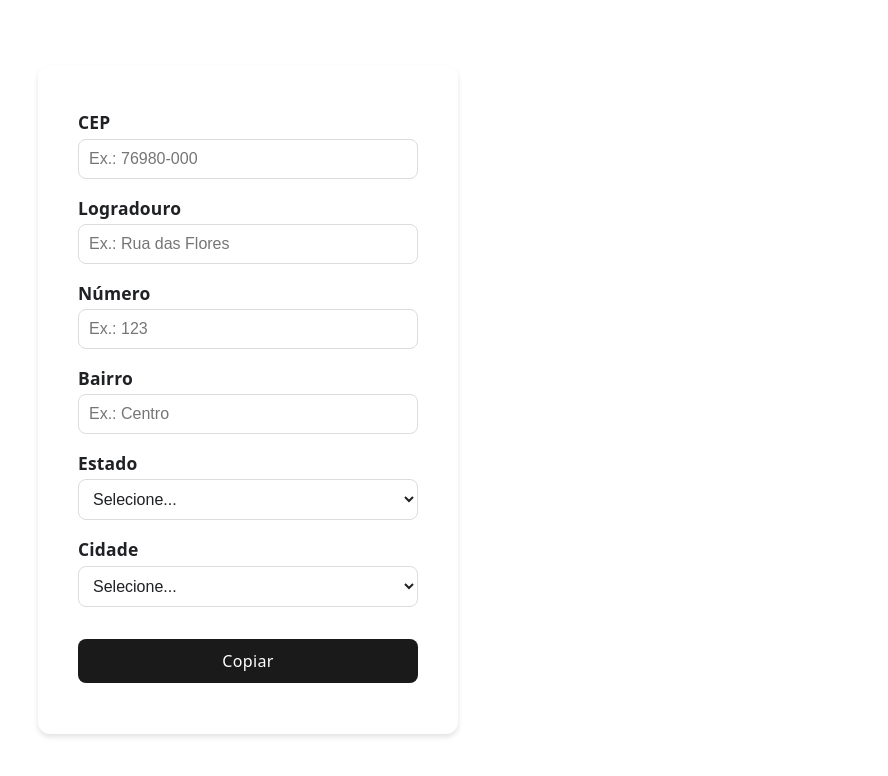
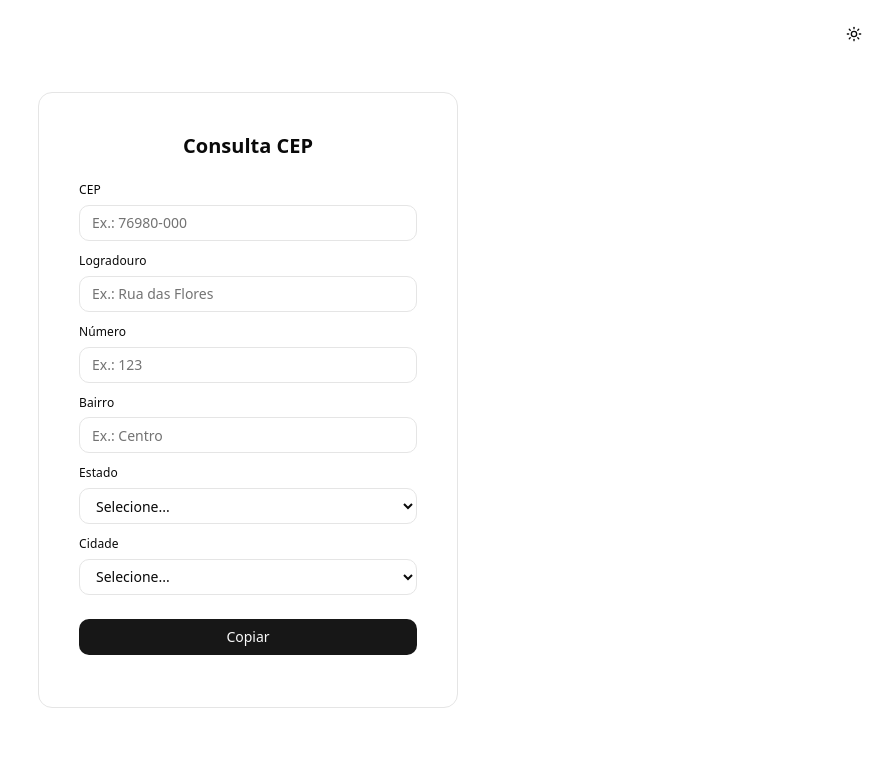
Before and after one commit to vximoraes/consulta-cep, a website built with Vite: page index.html in a window 1280 px wide. Shown: the whole page, without its empty margins (392-1280 px from the left). Built offline with nearby package versions, Linux system fonts and the light colour scheme; no server answers.

Commit message:
feat: apply achromatic design system and add light/dark theme toggle
Port fullstack-template's design tokens (OKLCH palette, radius/spacing
scale, ghost-button icon style) to plain CSS custom properties. Add a
theme toggle button (sun/moon icon, localStorage-persisted, blocking
inline script to avoid flash-of-wrong-theme) since the app has no
framework to wire next-themes into. Replace the app icon with a
generated 'CC' signature favicon (icon.svg + apple-icon.png).

```diff
--- a/index.html
+++ b/index.html
@@ -3,11 +3,24 @@
   <head>
     <meta charset="UTF-8" />
     <meta name="viewport" content="width=device-width, initial-scale=1.0" />
-    <link rel="shortcut icon" href="./public/earth.png" type="image/x-icon">
-    <title>CEP</title>
+    <link rel="icon" type="image/svg+xml" href="/icon.svg" />
+    <link rel="apple-touch-icon" href="/apple-icon.png" />
+    <title>Consulta CEP</title>
+    <script>
+      (function () {
+        var stored = localStorage.getItem('theme');
+        var theme = stored || (matchMedia('(prefers-color-scheme: dark)').matches ? 'dark' : 'light');
+        document.documentElement.setAttribute('data-theme', theme);
+      })();
+    </script>
   </head>
   <body>
+    <button type="button" id="theme-toggle" aria-label="Alternar tema">
+      <svg id="icon-sun" xmlns="http://www.w3.org/2000/svg" width="16" height="16" viewBox="0 0 24 24" fill="none" stroke="currentColor" stroke-width="2" stroke-linecap="round" stroke-linejoin="round"><circle cx="12" cy="12" r="4"/><path d="M12 2v2"/><path d="M12 20v2"/><path d="m4.93 4.93 1.41 1.41"/><path d="m17.66 17.66 1.41 1.41"/><path d="M2 12h2"/><path d="M20 12h2"/><path d="m6.34 17.66-1.41 1.41"/><path d="m19.07 4.93-1.41 1.41"/></svg>
+      <svg id="icon-moon" xmlns="http://www.w3.org/2000/svg" width="16" height="16" viewBox="0 0 24 24" fill="none" stroke="currentColor" stroke-width="2" stroke-linecap="round" stroke-linejoin="round"><path d="M12 3a6 6 0 0 0 9 9 9 9 0 1 1-9-9Z"/></svg>
+    </button>
     <form action="">
+      <h1>Consulta CEP</h1>
       <div>
         <label for="cep">CEP</label>
         <input type="text" id="cep" placeholder="Ex.: 76980-000">
--- a/src/main.ts
+++ b/src/main.ts
@@ -7,11 +7,20 @@ const bairroInput = document.querySelector<HTMLInputElement>('#bairro')!;
 const estadoSelect = document.querySelector<HTMLSelectElement>('#estados')!;
 const cidadeSelect = document.querySelector<HTMLSelectElement>('#cidades')!;
 const copiarBtn = document.querySelector<HTMLButtonElement>('#copiar')!;
+const themeToggleBtn = document.querySelector<HTMLButtonElement>('#theme-toggle')!;
 
 popularEstados();
 
 cepInput.addEventListener('blur', preencherEnderecoPorCep);
 estadoSelect.addEventListener('change', atualizarCidades);
+themeToggleBtn.addEventListener('click', alternarTema);
+
+function alternarTema() {
+    const atual = document.documentElement.getAttribute('data-theme');
+    const proximo = atual === 'dark' ? 'light' : 'dark';
+    document.documentElement.setAttribute('data-theme', proximo);
+    localStorage.setItem('theme', proximo);
+}
 
 async function popularEstados() {
     try {
--- a/src/style.css
+++ b/src/style.css
@@ -1,5 +1,22 @@
 :root {
-  font-family: system-ui, Avenir, Helvetica, Arial, sans-serif;
+  --background: oklch(1 0 0);
+  --foreground: oklch(0.145 0 0);
+  --card: oklch(1 0 0);
+  --muted: oklch(0.97 0 0);
+  --muted-foreground: oklch(0.556 0 0);
+  --border: oklch(0.922 0 0);
+  --ring: oklch(0.708 0 0);
+  --primary: oklch(0.205 0 0);
+  --primary-foreground: oklch(0.985 0 0);
+  --destructive: oklch(0.577 0.245 27.325);
+
+  --radius-sm: 0.375rem;
+  --radius-md: 0.5rem;
+  --radius-lg: 0.625rem;
+  --radius-xl: 0.875rem;
+
+  color-scheme: light dark;
+  font-family: "Plus Jakarta Sans", system-ui, Avenir, Helvetica, Arial, sans-serif;
   line-height: 1.5;
   font-weight: 400;
 
@@ -9,14 +26,21 @@
   -moz-osx-font-smoothing: grayscale;
 }
 
-a {
-  font-weight: 500;
-  color: #646cff;
-  text-decoration: inherit;
+:root[data-theme="dark"] {
+  --background: oklch(0.145 0 0);
+  --foreground: oklch(0.985 0 0);
+  --card: oklch(0.205 0 0);
+  --muted: oklch(0.269 0 0);
+  --muted-foreground: oklch(0.708 0 0);
+  --border: oklch(1 0 0 / 10%);
+  --ring: oklch(0.556 0 0);
+  --primary: oklch(0.922 0 0);
+  --primary-foreground: oklch(0.205 0 0);
+  --destructive: oklch(0.704 0.191 22.216);
 }
 
-a:hover {
-  color: #535bf2;
+* {
+  transition: background-color 0.2s ease, border-color 0.2s ease;
 }
 
 body {
@@ -24,167 +48,133 @@ body {
   display: flex;
   justify-content: center;
   align-items: center;
-  place-items: center;
   min-width: 320px;
   min-height: 100vh;
+  background: var(--background);
+  color: var(--foreground);
+}
+
+#theme-toggle {
+  position: fixed;
+  top: 16px;
+  right: 16px;
+  display: flex;
+  align-items: center;
+  justify-content: center;
+  width: 36px;
+  height: 36px;
+  border-radius: var(--radius-lg);
+  border: none;
+  background: transparent;
+  color: var(--foreground);
+  cursor: pointer;
+}
+
+#theme-toggle:hover {
+  background: var(--muted);
+}
+
+#theme-toggle:focus-visible {
+  outline: none;
+  box-shadow: 0 0 0 3px color-mix(in oklch, var(--ring) 50%, transparent);
+}
+
+#theme-toggle #icon-moon {
+  display: none;
+}
+
+:root[data-theme="dark"] #theme-toggle #icon-sun {
+  display: none;
+}
+
+:root[data-theme="dark"] #theme-toggle #icon-moon {
+  display: block;
 }
 
 h1 {
-  font-size: 3.2em;
-  line-height: 1.1;
-}
-
-#app {
-  max-width: 1280px;
-  margin: 0 auto;
-  padding: 2rem;
+  font-size: 1.25rem;
+  font-weight: 600;
+  line-height: 1.25;
+  margin: 0 0 24px;
   text-align: center;
 }
 
-.logo {
-  height: 6em;
-  padding: 1.5em;
-  will-change: filter;
-  transition: filter 300ms;
-}
-
-.logo:hover {
-  filter: drop-shadow(0 0 2em #646cffaa);
-}
-
-.logo.vanilla:hover {
-  filter: drop-shadow(0 0 2em #3178c6aa);
-}
-
-.card {
-  padding: 2em;
-}
-
-button {
-  border-radius: 8px;
-  border: 1px solid transparent;
-  padding: 0.6em 1.2em;
-  font-size: 1em;
-  font-weight: 500;
-  font-family: inherit;
-  background-color: #1a1a1a;
-  cursor: pointer;
-  transition: border-color 0.5s;
-}
-
-button:hover {
-  border-color: #646cff;
-  transition: border-color 0.5s;
-}
-
-button:focus,
-button:focus-visible {
-  outline: 4px auto -webkit-focus-ring-color;
-  transition: border-color 0.5s;
-}
-
 form {
-  background: #fff;
-  border-radius: 12px;
-  box-shadow: 0 3px 5px 0 rgba(60, 64, 67, 0.15);
-
+  background: var(--card);
+  border: 1px solid var(--border);
+  border-radius: var(--radius-xl);
   padding: 40px;
-  gap: 1.1em;
-  margin: 2em auto;
-  transition: 0.5s;
+  margin: 32px auto;
   width: 420px;
+  max-width: calc(100vw - 32px);
   box-sizing: border-box;
-}
-
-form:hover {
-  transition: 0.5s;
-  scale: 101%;
 }
 
 form div {
   display: flex;
   flex-direction: column;
-  margin-bottom: 0.7em;
+  margin-bottom: 12px;
 }
 
 form label {
-  color: #202124;
-  font-size: 1.09em;
-  margin-bottom: 0.18em;
-  margin-top: 0.18em;
-  font-weight: bold;
+  color: var(--foreground);
+  font-size: 0.75rem;
+  font-weight: 500;
+  line-height: 1.4;
   letter-spacing: 0.01em;
+  margin-bottom: 6px;
 }
 
 form input[type="text"],
-form input[type="number"],
-form input[type="email"],
-form input[type="password"],
 form select {
   width: 100%;
   box-sizing: border-box;
+  height: 36px;
+  padding: 0 12px;
+  border-radius: var(--radius-lg);
+  border: 1px solid var(--border);
+  background: var(--background);
+  color: var(--foreground);
+  font-size: 0.875rem;
+  font-family: inherit;
+}
 
-  padding: 10px 100px 10px 10px;
-  border-radius: 8px;
-  border: 1.2px solid #dadce0;
-  background: #fff;
-  color: #202124;
-  font-size: 1em;
-  margin-bottom: 0.1em;
-  text-align: left;
+form input[type="text"]::placeholder {
+  color: var(--muted-foreground);
 }
 
 form input:focus,
 form select:focus {
-  border-color: #797979;
   outline: none;
-  background: #fff;
-  box-shadow: 0 0 0 2px #e8f0fe;
+  border-color: var(--ring);
+  box-shadow: 0 0 0 3px color-mix(in oklch, var(--ring) 50%, transparent);
 }
 
 form button {
-  margin-top: 1.2em;
+  margin-top: 12px;
   width: 100%;
   box-sizing: border-box;
-  padding: 10px;
-  border-radius: 8px;
+  height: 36px;
+  border-radius: var(--radius-lg);
   border: none;
-  background: linear-gradient(90deg, #1a73e8 0%, #4285f4 100%);
-  color: #fff;
-  font-size: 1em;
-  font-weight: bold;
+  background: var(--primary);
+  color: var(--primary-foreground);
+  font-size: 0.875rem;
+  font-weight: 500;
+  font-family: inherit;
   cursor: pointer;
-  box-shadow: 0 2px 8px 0 rgba(60, 64, 67, 0.10);
-  transition: border-color 0.5s;
-  letter-spacing: 0.02em;
+  transition: background-color 0.2s ease, transform 0.2s ease;
 }
 
 form button:hover {
-  background: linear-gradient(90deg, #4285f4 0%, #1a73e8 100%);
-  box-shadow: 0 4px 16px 0 rgba(60, 64, 67, 0.18);
-  transition: border-color 0.5s;
+  background: color-mix(in oklch, var(--primary) 85%, var(--background));
 }
 
-#copiar {
-  width: auto;
-  padding: 0.6em 1.2em;
-  border-radius: 8px;
-  border: 1px solid transparent;
-  background: #1a1a1a;
-  color: #fff;
-  font-weight: 500;
-  font-family: inherit;
-  cursor: pointer;
-  box-shadow: none;
-  transition: background-color 0.5s ease, transform 0.5s ease, border-color 0.5s ease;
+form button:active {
+  transform: translateY(1px);
 }
 
-#copiar:hover {
-  background: #252525;
-  border-color: #646cff;
-  transform: translateY(-1px);
+form button:focus-visible {
+  outline: none;
+  box-shadow: 0 0 0 3px color-mix(in oklch, var(--ring) 50%, transparent);
 }
-
-#copiar:active {
-  transform: translateY(0);
-}
```
Also changed, not shown: public/apple-icon.png (added), public/earth.png (deleted), public/icon.svg (added).
